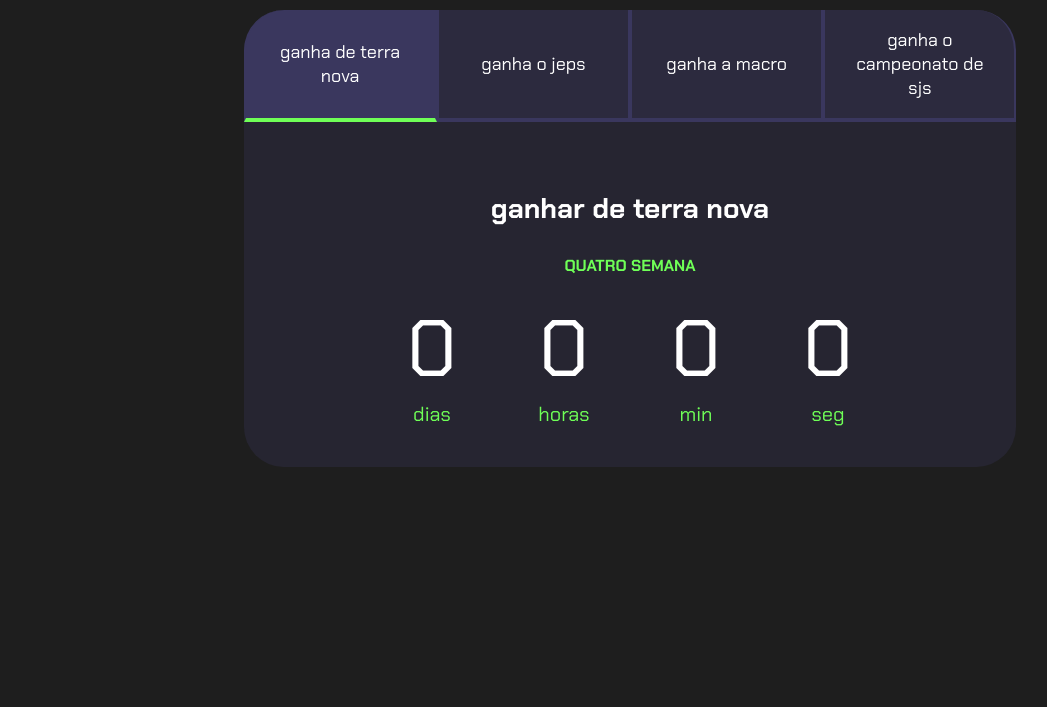
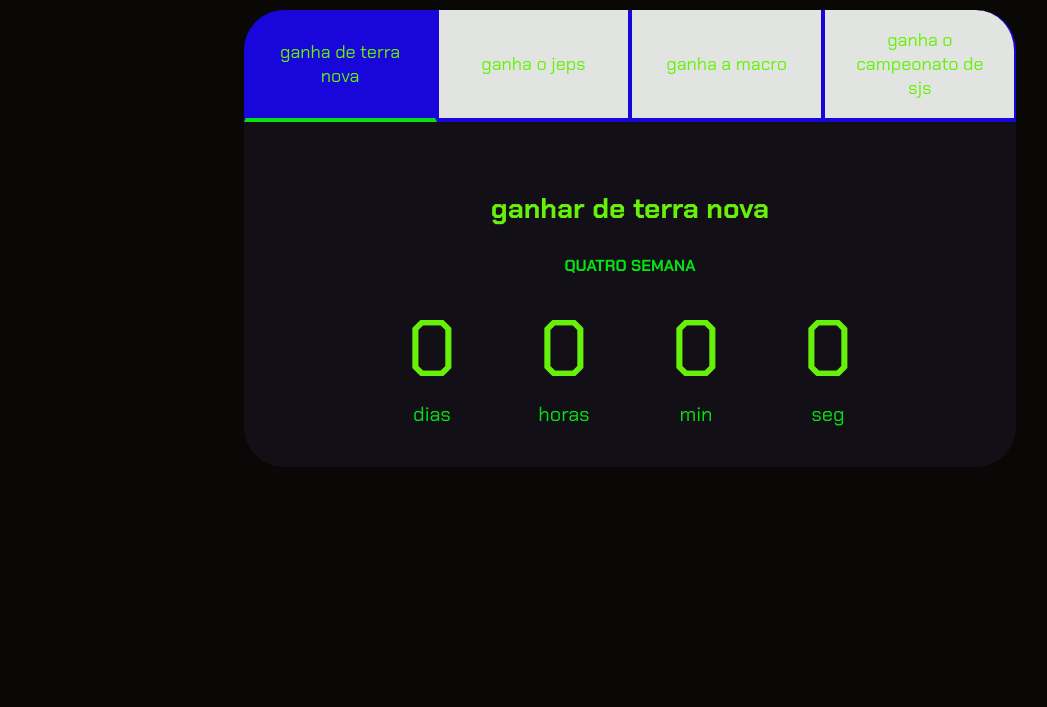
Before and after one commit to KYPRECOMA/metas20, a plain HTML site: page index.html in a window 1280 px wide. Shown: the part 93-800 px from the top of the page, without its empty margins (10-1057 px from the left). Drawn offline with Linux system fonts and the light colour scheme.

Commit message:
Add files via upload

```diff
--- a/style.css
+++ b/style.css
@@ -1,12 +1,12 @@
 @import url('https://fonts.googleapis.com/css2?family=Chakra+Petch:wght@400;700&display=swap');
 
 :root {
-    --cor-de-fundo: #1E1E1E;
-    --verde: #6FFF57;
-    --branco: #FFFFFF;
-    --botao-ativo: #3A375E;
-    --botao-inativo: rgba(58, 55, 94, 0.5);
-    --texto-fundo: rgba(58, 55, 94, 0.3);
+    --cor-de-fundo: #0a0707;
+    --verde: #06e211;
+    --branco: #67f10a;
+    --botao-ativo: #1806da;
+    --botao-inativo: rgba(253, 255, 253, 0.89);
+    --texto-fundo: rgba(19, 18, 24, 0.932);
 }
 
 body {
```
